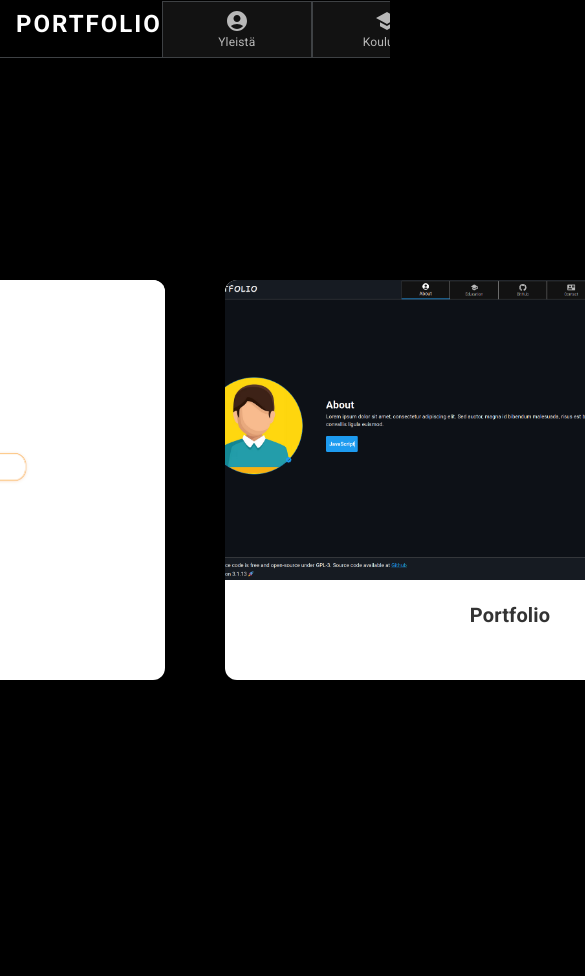
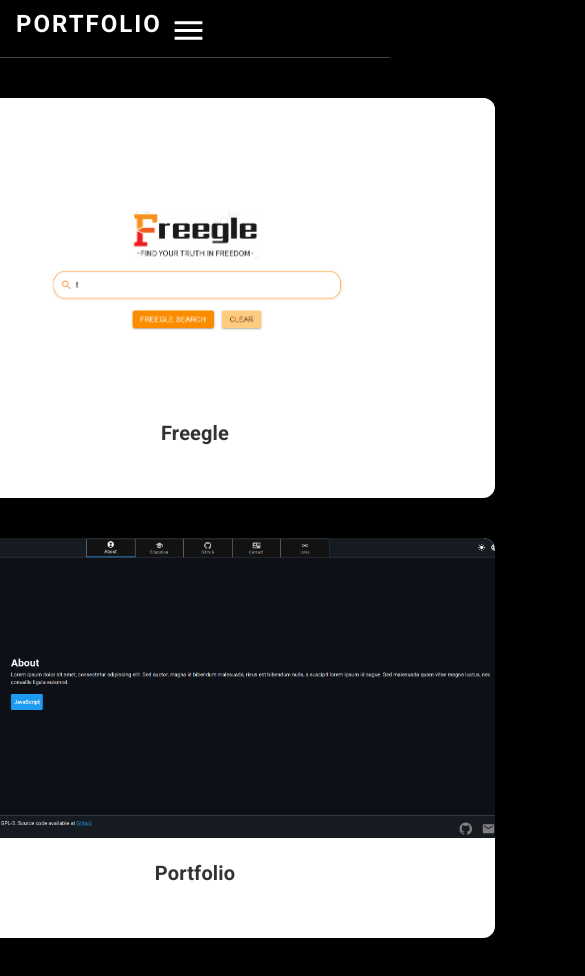
Before and after one commit to JeztC/jeztc.github.io, a React (Create React App) app: page /projects in a window 390 px wide. Shown: the top 976 px of the page, 585 px wide, since content can reach past the window. Before the commit the page ends 902 px from the top, so only its background shows below. Built offline with nearby package versions, Linux system fonts and the light colour scheme.

Commit message:
feat: mobile changes

```diff
--- a/package.json
+++ b/package.json
@@ -19,7 +19,6 @@
     "i18next": "^22.4.6",
     "moment": "^2.29.4",
     "react": "^18.2.0",
-    "react-device-detect": "^2.2.3",
     "react-dom": "^18.2.0",
     "react-i18next": "^12.1.1",
     "react-router-dom": "^6.5.0",
--- a/src/components/Education.tsx
+++ b/src/components/Education.tsx
@@ -4,7 +4,7 @@ import {
     Tab,
     Typography,
     Box,
-    Link,
+    Link, useMediaQuery,
 } from '@mui/material'
 import { useTranslation } from 'react-i18next'
 import { education } from '../data'
@@ -15,11 +15,10 @@ import {
 } from '@mui/icons-material'
 import XIcon from '@mui/icons-material/X';
 import { css } from "@emotion/react";
-import { isMobile } from 'react-device-detect';
 import { styled } from "@mui/material/styles";
 
 const TabStyled = styled(Tabs)`
-    ${() => (isMobile ? css`
+    ${() => (useMediaQuery('(max-width:600px)') ? css`
     width: inherit;
     height: inherit;
     max-width: inherit;
@@ -58,6 +57,7 @@ const StyledLink = styled(Link)`
 const Education = () => {
     const { t } = useTranslation()
     const [value, setValue] = React.useState<number>(0)
+    const isMobile = useMediaQuery('(max-width:600px)')
     const iconFontSize = isMobile ? '37px' : '25px';
 
     const handleChange = (event: React.ChangeEvent<object>, newValue : number) => {
--- a/src/components/Github.tsx
+++ b/src/components/Github.tsx
@@ -1,5 +1,5 @@
 import React, { useEffect, useMemo, useState } from 'react';
-import { Card, CardContent, CardHeader, CircularProgress, Grid, Link, Typography, Box } from '@mui/material';
+import { Card, CardContent, CardHeader, Grid, Link, Typography, Box } from '@mui/material';
 import axios from 'axios';
 import GithubIcon from "./GithubIcon";
 import GroupIcon from '@mui/icons-material/Group';
--- a/src/components/Header.tsx
+++ b/src/components/Header.tsx
@@ -13,12 +13,22 @@ import {
     Close,
     Folder, Work
 } from "@mui/icons-material";
-import { Box, Drawer, IconButton, List, ListItem, ListItemIcon, ListItemText, Menu, MenuItem } from "@mui/material";
+import {
+    Box,
+    Drawer,
+    IconButton,
+    List,
+    ListItem,
+    ListItemIcon,
+    ListItemText,
+    Menu,
+    MenuItem,
+    useMediaQuery
+} from "@mui/material";
 import LanguageIcon from '@mui/icons-material/Language';
 import { useTranslation } from 'react-i18next';
 import i18n from "i18next";
 import { DarkModeToggle } from "../themes/DarkModeToggle";
-import { isMobile } from "react-device-detect";
 import Flag from 'react-world-flags';
 
 const HeaderWrapper = styled('header')`
@@ -88,6 +98,7 @@ const Header = () => {
     const [languageMenuAnchor, setLanguageMenuAnchor] = React.useState<null | HTMLElement>(null);
     const { t } = useTranslation();
     const location = useLocation()
+    const isMobile = useMediaQuery('(max-width:600px)');
     const tabOpened = location === null ? 'about' : location.pathname.replace('/', '')
     const [isDrawerOpen, setIsDrawerOpen] = React.useState(false);
 
--- a/src/components/Links.tsx
+++ b/src/components/Links.tsx
@@ -3,15 +3,20 @@ import Icon from "./Icon";
 import styled from "@emotion/styled";
 import { useTranslation } from "react-i18next";
 import React from "react";
-import { isMobile } from "react-device-detect";
 
 const LinksContainer = styled.div`
     display: flex;
     align-items: center;
     justify-content: center;
-    flex-direction: ${isMobile ? 'column' : 'row'};
-    padding-top: ${isMobile ? '40px' : '150px'};
-    margin-bottom: ${isMobile ? '150px' : '0'};
+    flex-direction: row;
+    padding-top: 150px;
+    margin-bottom: 0;
+
+    @media (max-width: 600px) {
+        flex-direction: column;
+        padding-top: 40px;
+        margin-bottom: 150px;
+    }
 `;
 
 const Box = styled.div`
--- a/src/components/Projects.tsx
+++ b/src/components/Projects.tsx
@@ -3,7 +3,6 @@ import styled from "@emotion/styled";
 import demo from '../assets/demo.gif';
 // @ts-expect-error TypeScript cannot resolve PNG imports
 import portfolio from '../assets/pictures/img.png';
-import { isMobile } from 'react-device-detect';
 import React from 'react';
 
 const Container = styled.div`
@@ -17,11 +16,17 @@ const ProjectsContainer = styled.div`
     display: flex;
     justify-content: center;
     align-items: center;
-    padding: ${isMobile ? "40px 20px" : "100px 0"};
-    flex-direction: ${isMobile ? "column" : "row"};
-    gap: ${isMobile ? "40px" : "60px"};
+    padding: 100px 0;
+    flex-direction: row;
+    gap: 60px;
     max-width: 1200px;
     margin: 0 auto;
+
+    @media (max-width: 600px) {
+        padding: 40px 20px;
+        flex-direction: column;
+        gap: 40px;
+    }
 `;
 
 const ProjectCard = styled.a`
--- a/src/themes/DarkModeToggle.tsx
+++ b/src/themes/DarkModeToggle.tsx
@@ -1,12 +1,12 @@
 import React from 'react';
 import { useTheme } from './ThemeContext';
-import { IconButton } from '@mui/material';
+import { IconButton, useMediaQuery } from '@mui/material';
 import LightModeIcon from '@mui/icons-material/LightMode';
 import DarkModeIcon from '@mui/icons-material/DarkMode';
-import { isMobile } from 'react-device-detect';
 
 export const DarkModeToggle: React.FC = () => {
     const { theme, toggleMode } = useTheme();
+    const isMobile = useMediaQuery('(max-width:600px)');
     const iconFontSize = isMobile ? '37px' : 'inherit';
 
     return (
```
Also changed, not shown: 1 other file (tests, documents, lock files or other folders).
